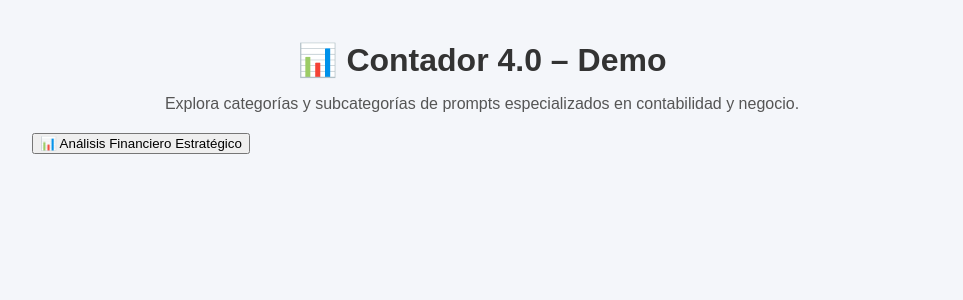
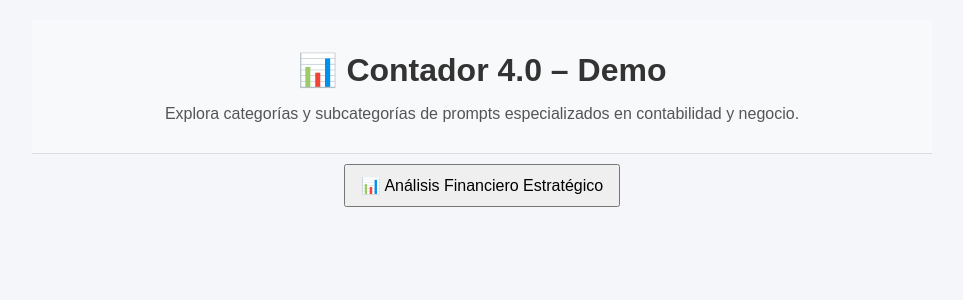
Before and after one commit to JairoAmaya/contador4-webapp-final, a React (Vite) app: page / in a window 1280 px wide. Shown: the top 300 px of the page, without its empty margins (158-1121 px from the left). Built offline with nearby package versions, Linux system fonts and the light colour scheme.

Commit message:
Update styles.css

```diff
--- a/src/styles.css
+++ b/src/styles.css
@@ -79,3 +79,48 @@ h1 {
   color: #fff;
   cursor: pointer;
 }
+/* --- Estilos nuevos para navegación y cards --- */
+
+.header {
+  position: sticky;
+  top: 0;
+  background: #f8f9fa;
+  padding: 10px;
+  z-index: 100;
+  text-align: center;
+  border-bottom: 1px solid #ddd;
+}
+
+.back-btn {
+  position: absolute;
+  left: 10px;
+  top: 10px;
+  background: none;
+  border: none;
+  font-size: 16px;
+  cursor: pointer;
+}
+
+.categoria-btn {
+  display: block;
+  margin: 10px auto;
+  padding: 10px 15px;
+  font-size: 16px;
+  cursor: pointer;
+}
+
+.subcategoria-card {
+  margin: 10px 0;
+  padding: 10px;
+  background: #f1f3f5;
+  border-radius: 6px;
+  cursor: pointer;
+}
+
+.prompt-card {
+  margin: 10px 0;
+  padding: 15px;
+  background: #fff;
+  border-radius: 8px;
+  box-shadow: 0 1px 4px rgba(0, 0, 0, 0.1);
+}
```
